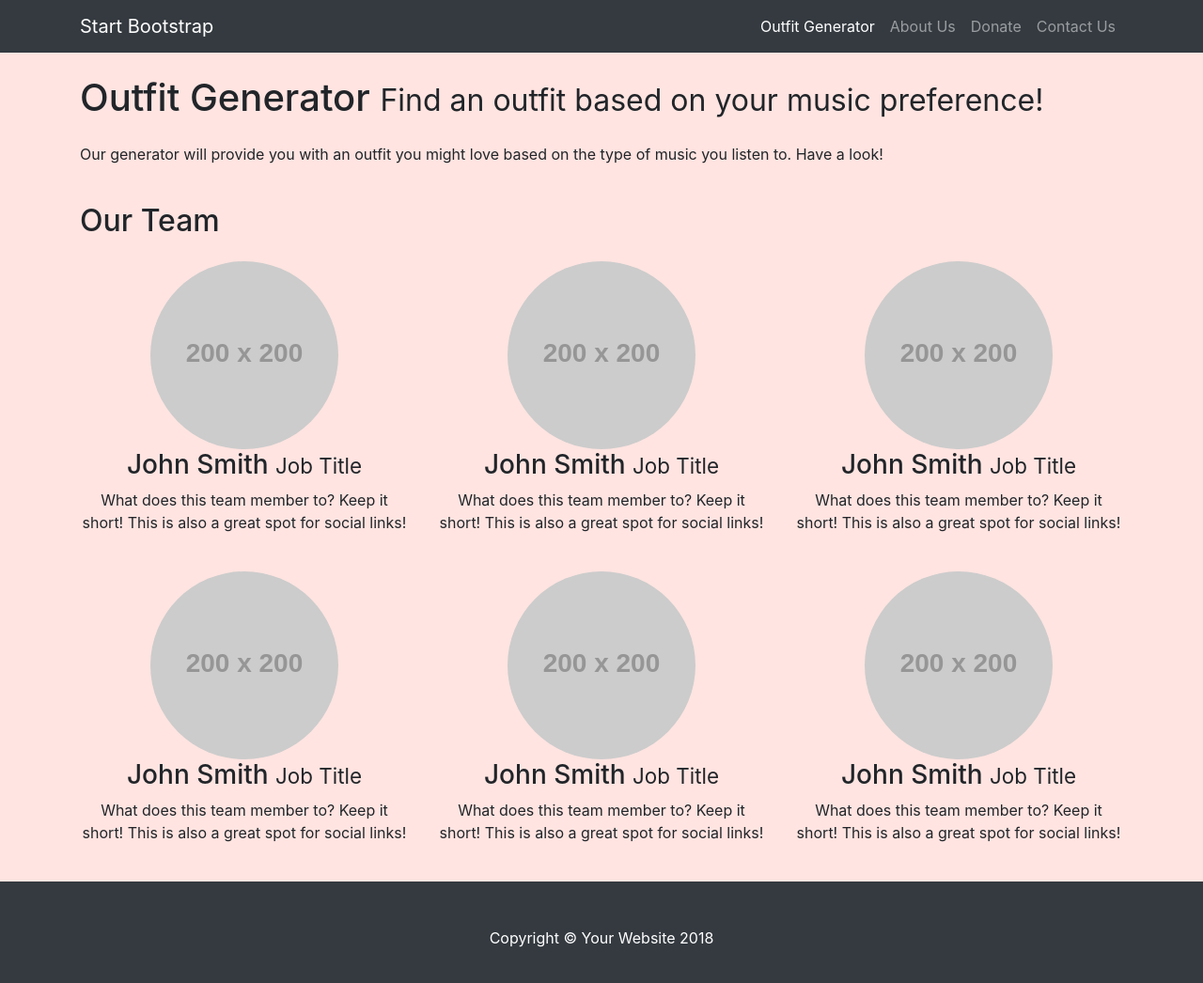
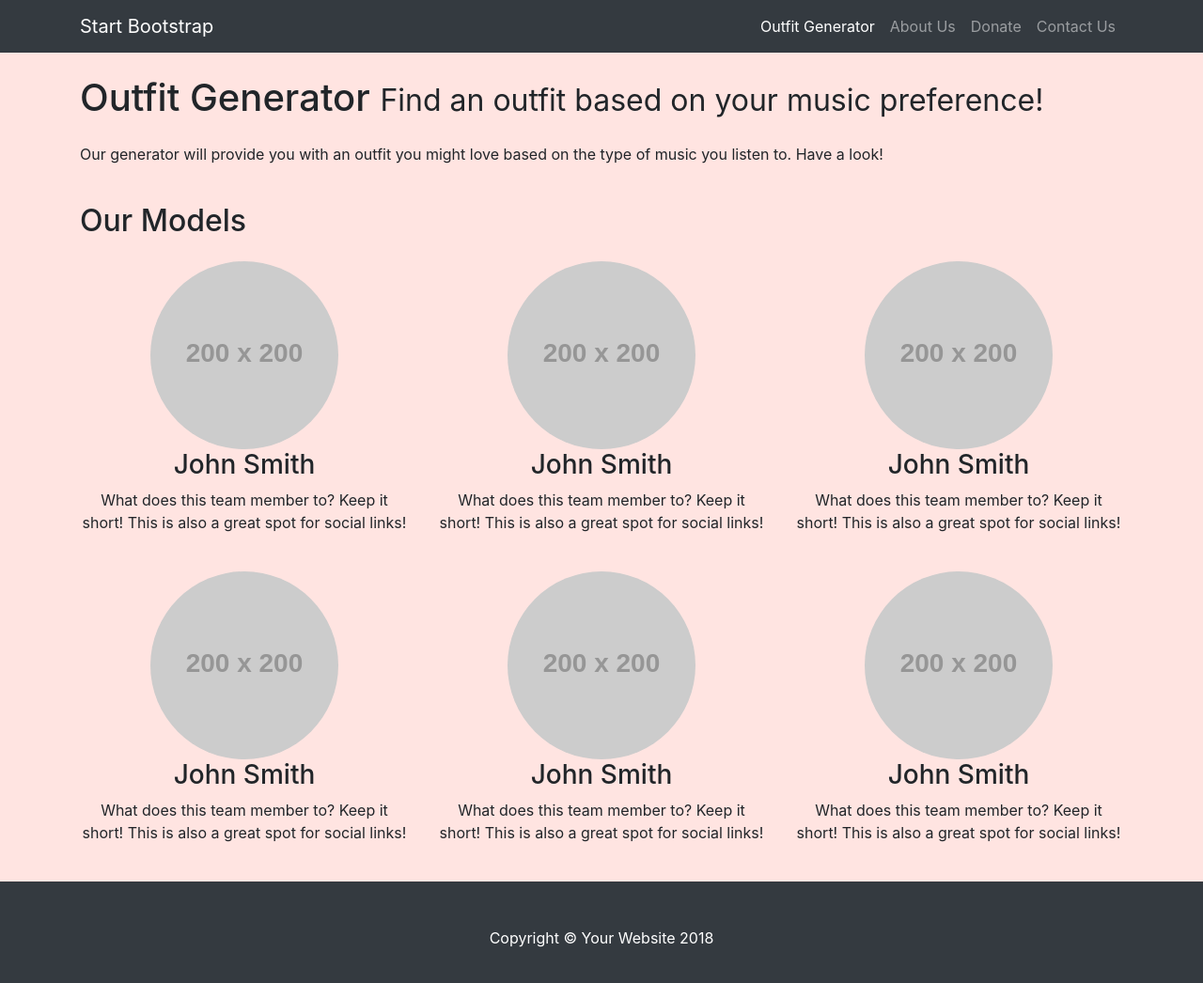
Before and after one commit to yafavjayyy/fitgen, a website: page index.html in a window 1280 px wide. Shown: the whole page at 94% size. Drawn offline with Linux system fonts and the light colour scheme; placeholder pictures from the web are drawn by us.

Commit message:
Update index.html

```diff
--- a/index.html
+++ b/index.html
@@ -60,47 +60,41 @@
       <!-- Team Members Row -->
       <div class="row">
         <div class="col-lg-12">
-          <h2 class="my-4">Our Team</h2>
+          <h2 class="my-4">Our Models</h2>
         </div>
         <div class="col-lg-4 col-sm-6 text-center mb-4">
           <img class="rounded-circle img-fluid d-block mx-auto" src="http://placehold.it/200x200" alt="">
           <h3>John Smith
-            <small>Job Title</small>
           </h3>
           <p>What does this team member to? Keep it short! This is also a great spot for social links!</p>
         </div>
         <div class="col-lg-4 col-sm-6 text-center mb-4">
           <img class="rounded-circle img-fluid d-block mx-auto" src="http://placehold.it/200x200" alt="">
           <h3>John Smith
-            <small>Job Title</small>
           </h3>
           <p>What does this team member to? Keep it short! This is also a great spot for social links!</p>
         </div>
         <div class="col-lg-4 col-sm-6 text-center mb-4">
           <img class="rounded-circle img-fluid d-block mx-auto" src="http://placehold.it/200x200" alt="">
           <h3>John Smith
-            <small>Job Title</small>
           </h3>
           <p>What does this team member to? Keep it short! This is also a great spot for social links!</p>
         </div>
         <div class="col-lg-4 col-sm-6 text-center mb-4">
           <img class="rounded-circle img-fluid d-block mx-auto" src="http://placehold.it/200x200" alt="">
           <h3>John Smith
-            <small>Job Title</small>
           </h3>
           <p>What does this team member to? Keep it short! This is also a great spot for social links!</p>
         </div>
         <div class="col-lg-4 col-sm-6 text-center mb-4">
           <img class="rounded-circle img-fluid d-block mx-auto" src="http://placehold.it/200x200" alt="">
           <h3>John Smith
-            <small>Job Title</small>
           </h3>
           <p>What does this team member to? Keep it short! This is also a great spot for social links!</p>
         </div>
         <div class="col-lg-4 col-sm-6 text-center mb-4">
           <img class="rounded-circle img-fluid d-block mx-auto" src="http://placehold.it/200x200" alt="">
           <h3>John Smith
-            <small>Job Title</small>
           </h3>
           <p>What does this team member to? Keep it short! This is also a great spot for social links!</p>
         </div>
```
